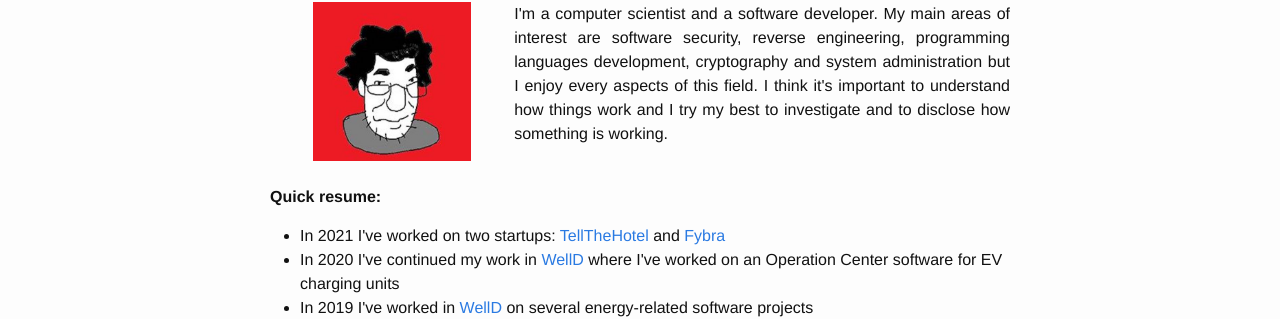
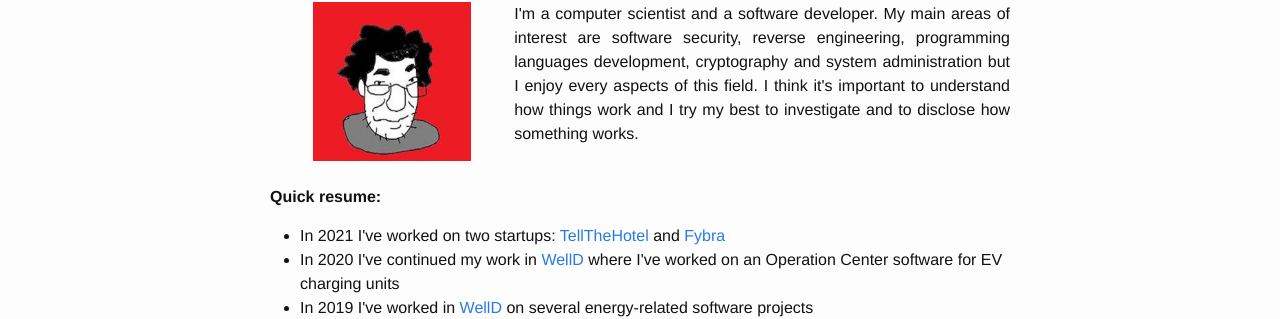
Before and after one commit to panzone91/panzone91.github.io, a Jekyll site: the page built from index.html, in a window 1280 px wide. Shown: the part 105-424 px from the top of the page. Built offline with Jekyll 4.4.1, drawn with Linux system fonts in a browser that asks for light colours.

Commit message:
Migliorata frase

```diff
--- a/index.html
+++ b/index.html
@@ -12,7 +12,7 @@ layout: default
   <div class="column right">
     <p align="justify">I'm a computer scientist and a software developer. My main areas of interest are software security, reverse engineering,
     programming languages development, cryptography and system administration but I enjoy every aspects of this field. I think it's important
-    to understand how things work and I try my best to investigate and to disclose how something is working.</p><br>
+    to understand how things work and I try my best to investigate and to disclose how something works.</p><br>
   </div>
 </div>
 </p>
```
